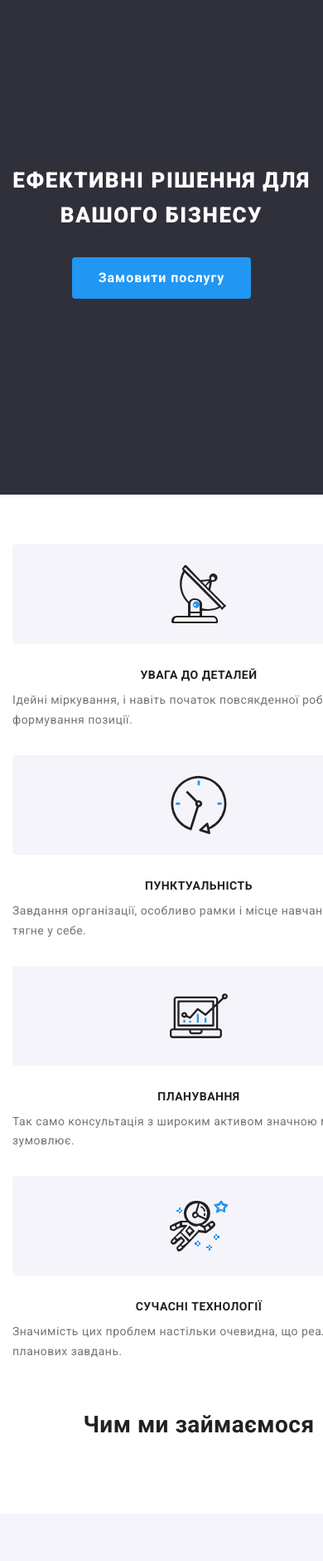
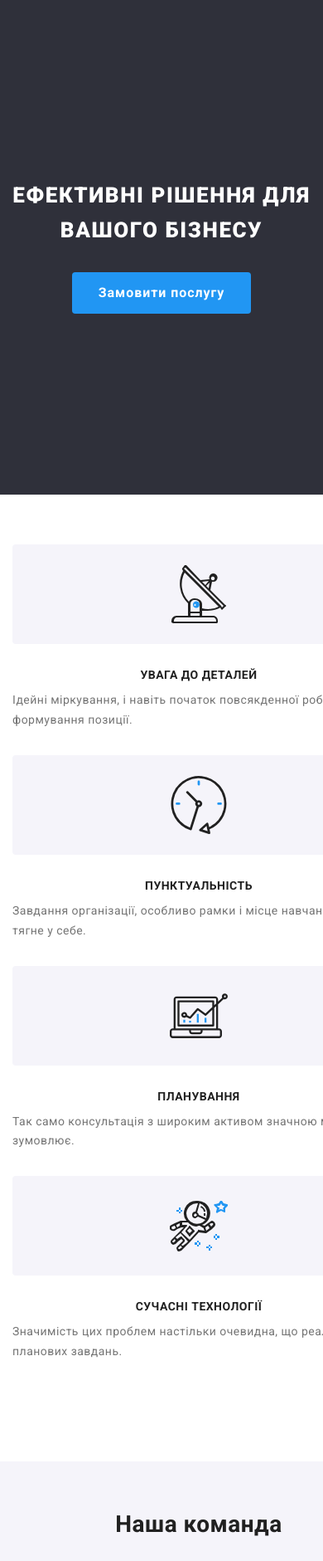
Before and after one commit to Ana-stasi/goit-markup-hw-08, a plain HTML site: page index.html in a window 390 px wide. Shown: the part 68-1949 px from the top of the page at 83% size. Drawn offline with nearby package versions, Linux system fonts and the light colour scheme.

Commit message:
some fixes

```diff
--- a/index.html
+++ b/index.html
@@ -186,7 +186,7 @@
       <!-- Work -->
       <section class="section section--no-top-padding">
         <div class="container">
-          <h2 class="section__title">Чим ми займаємося</h2>
+          <h2 class="section__title work__title">Чим ми займаємося</h2>
           <ul class="work list">
             <li class="work__item">
               <img
--- a/sass/components/body/index/_hero.scss
+++ b/sass/components/body/index/_hero.scss
@@ -4,6 +4,10 @@
     height: 600px;
     margin-left: auto;
     margin-right: auto;
+
+    display: flex;
+    align-items: center;
+    justify-content: center;
 
     background-image: linear-gradient(to right, $hero-color, $hero-color),
         url(../images/studio/hero-img.jpg);
@@ -65,11 +69,13 @@
     letter-spacing: 0.06em;
     text-transform: uppercase;
 
-    @media  screen and (min-width:1200px) {
+    @media screen and (min-width: $desktop) {
         width: 696px;
         font-size: 44px;
         line-height: 1.36;
     }
+
+
 }
 
 .hero__button {
--- a/sass/components/body/index/_works.scss
+++ b/sass/components/body/index/_works.scss
@@ -2,6 +2,12 @@
     display: flex;
 
     @media  screen and (max-width:1199px) {
+        display: none;
+    }
+}
+
+.work__title{
+    @media screen and (max-width:1199px) {
         display: none;
     }
 }
```
Also changed, not shown: css/main.css, css/main.min.css, 2 other files.
